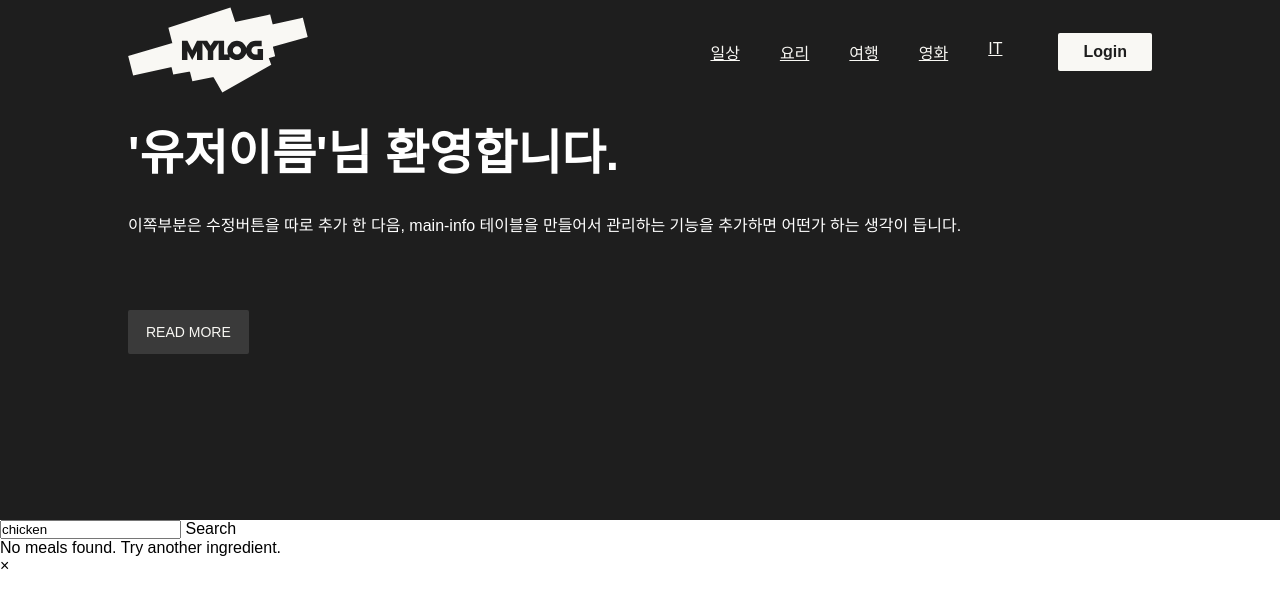
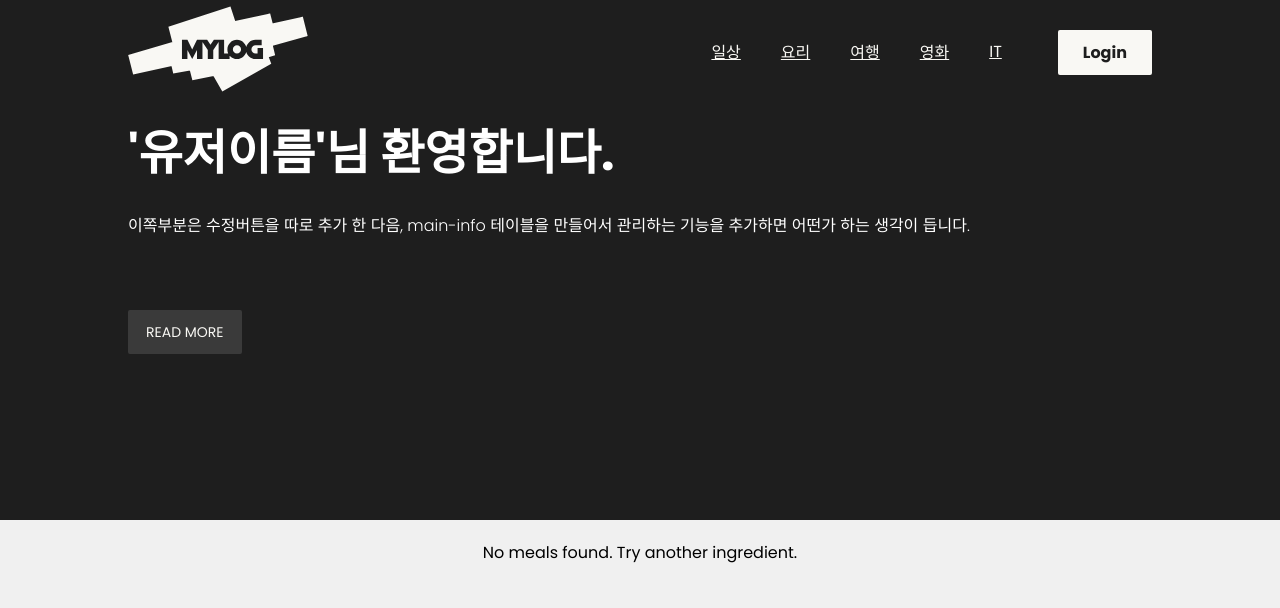
Before and after one commit to ANBambi/django_blog_WhatIsJiho, a Django app: template blog_project/blog_app/templates/board_admin.html in a window 1280 px wide. Shown: the top 608 px of the page. Run offline with Django 4.2, Linux system fonts and the light colour scheme; the template is opened without the code that fills it, so the values that code supplies are empty.

Commit message:
Docs : board_admin 작업
박성원

```diff
--- /dev/null
+++ b/blog_project/blog_app/static/css/temp.css
@@ -0,0 +1,214 @@
+@import url('https://fonts.googleapis.com/css2?family=Poppins:wght@300;400;500;600;700&display=swap');
+
+*{
+    margin: 0;
+    padding: 0;
+    box-sizing: border-box;
+    font-family: 'Poppins', sans-serif;
+}
+
+body{
+    background-color: #f0f0f0;
+}
+
+header{
+    background-color: #333;
+    color: #fff;
+    text-align: center;
+    padding: 20px 20px 30px;
+    display: none;
+}
+
+h1{
+    font-size: 30px;
+    font-weight: 600;
+    margin-bottom: 20px;
+}
+
+.search{
+    display: flex;
+    justify-content: center;
+}
+
+.search input{
+    padding: 10px;
+    border: none;
+    width: 40%;
+    font-size: 15px;
+    outline: none;
+    border-radius: 10px 0 0 10px;
+}
+
+.search button{
+    padding: 10px 20px;
+    background-color: #ff5722;
+    border: none;
+    width: 10%;
+    cursor: pointer;
+    font-size: 15px;
+    color: #fff;
+    font-weight: 600;
+    border-radius: 0 10px 10px 0;
+    transition: all 0.3s ease;
+}
+
+.search button:hover{
+    background-color: #e64a19;
+}
+
+.meal-list{
+    display: flex;
+    flex-wrap: wrap;
+    justify-content: center;
+    gap: 20px;
+    margin: 20px;
+}
+
+.meal-item {
+    flex-basis: calc(25% - 20px);
+    max-width: calc(25% - 20px);
+    margin: 10px;
+    padding: 20px 20px 10px;
+    box-shadow: 0 8px 24px rgba(149, 157, 165, 0.2);
+    border-radius: 10px;
+    cursor: pointer;
+    transition: all 0.3s ease;
+}
+
+.meal-item:hover{
+    transform: scale(1.05);
+}
+
+.meal-item img{
+    width: 100%;
+    max-height: 250px;
+    object-fit: cover;
+    border-radius: 10px;
+}
+
+.meal-item h3{
+    text-align: center;
+    margin: 10px 0;
+    font-size: 17px;
+    font-weight: 600;
+}
+
+.modal-container{
+    display: none;
+    position: fixed;
+    top: 50%;
+    left: 50%;
+    transform: translate(-50%, -50%);
+    background-color: #fff;
+    padding: 20px;
+    box-shadow: 0 0 10px rgba(0, 0, 0, 0.3);
+    z-index: 1000;
+    max-width: 90%;
+    overflow: auto;
+    border-radius: 10px;
+}
+
+.modal-container .close-button{
+    font-size: 42px;
+    background: none;
+    border: none;
+    cursor: pointer;
+    color: #333;
+    width: 100%;
+    text-align: right;
+    margin-bottom: 16px;
+    transition: all 0.3s ease;
+}
+
+.modal-container .close-button:hover{
+    color: #ff5722;
+}
+
+.meal-details-content{
+    overflow-y: auto;
+    max-height: 70vh;
+}
+
+.recipe-title{
+    font-size: 22px;
+    font-weight: 600;
+    text-align: center;
+    margin-bottom: 5px;
+}
+
+.recipe-category{
+    font-size: 18px;
+    font-weight: 600;
+    text-align: center;
+    margin-bottom: 10px;
+}
+
+.recipe-instruct h3{
+    font-size: 18px;
+    font-weight: 600;
+    margin-top: 10px;
+}
+
+.recipe-instruct p{
+    font-size: 16px;
+    margin-bottom: 10px;
+    text-align: justify;
+    padding: 18px;
+}
+
+.recipe-img img{
+    max-width: 50%;
+    display: block;
+    margin: 0 auto 40px;
+    border-radius: 10px;
+    border: 1px solid #ccc;
+    box-shadow: rgba(100, 100, 111, 0.2) 0 7px 29px 0;
+}
+
+.recipe-video{
+    text-align: center;
+    margin-top: 10px;
+}
+
+.recipe-video a{
+    padding: 10px 20px;
+    background-color: #ff5722;
+    border: none;
+    color: #fff;
+    text-decoration: none;
+    font-weight: 600;
+    font-size: 16px;
+    cursor: pointer;
+    border-radius: 10px;
+    transition: all 0.3s ease;
+}
+
+.recipe-video a:hover{
+    background-color: #e64a19;
+}
+
+@media screen and (width < 980px) {
+
+    .meal-item{
+        flex-basis: calc(50% - 20px);
+        max-width: calc(50% - 20px);
+        margin: 0;
+    }
+
+    .search input{
+        width: 80%;
+    }
+
+    .search button{
+        width: 20%;
+    }
+}
+
+@media screen and (width < 540px) {
+
+    .meal-item{
+        flex-basis: calc(100% - 20px);
+        max-width: calc(100% - 20px);
+    }
+
+}
--- a/blog_project/blog_app/templates/board_admin.html
+++ b/blog_project/blog_app/templates/board_admin.html
@@ -64,6 +64,7 @@
     </div>
 
 
+
     <header>
         <div class="search">
             <input type="text" id="searchInput" placeholder="Enter an ingredient...">
```
